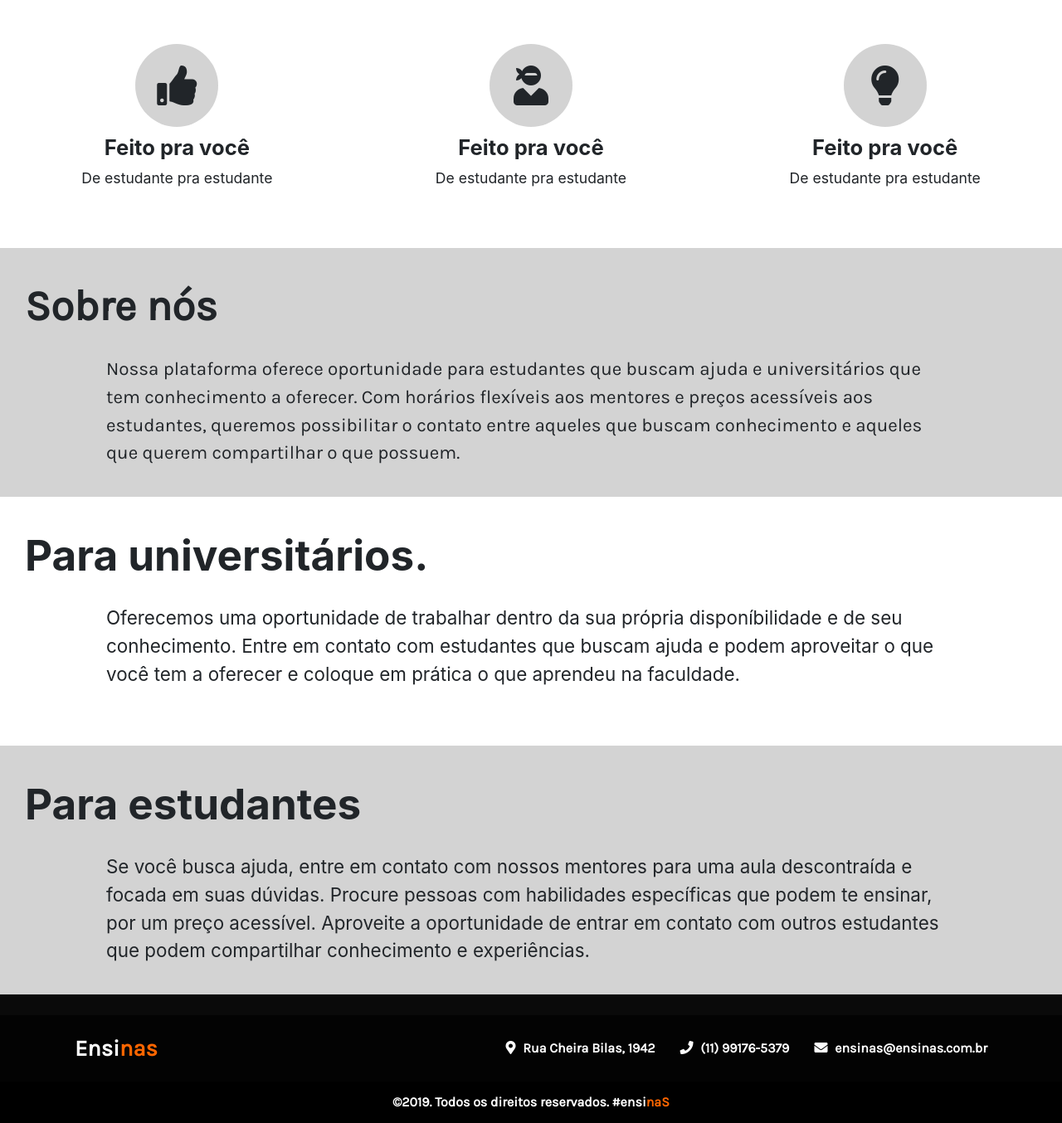
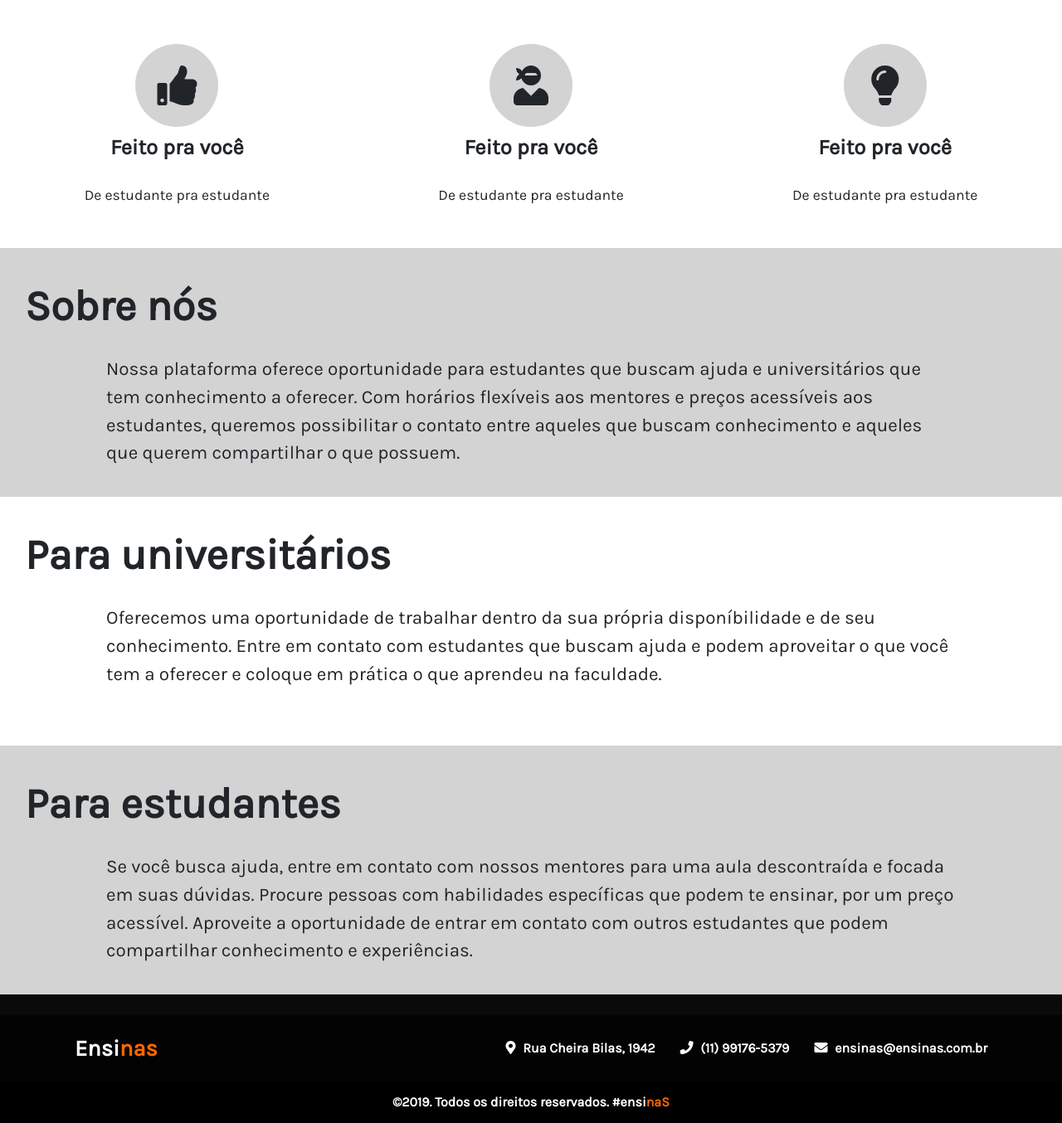
Before and after one commit to JuliaWharton/Ensinas-backend, a Django app: page / in a window 1280 px wide. Shown: the part 801-2155 px from the top of the page at 83% size. Run offline with Django 3.2, Linux system fonts and the light colour scheme; some libraries are stand-ins or nearby versions.

Commit message:
Better landing style for sections

```diff
--- a/landing/static/style/general.css
+++ b/landing/static/style/general.css
@@ -1,3 +1,13 @@
+* {
+    margin: 0;
+    padding: 0;
+    border: none;
+}
+
+body{
+    width: 100%;
+}
+
 .maxW {
     max-width: 1366px;
     width: 100%;
--- a/landing/static/style/landing.css
+++ b/landing/static/style/landing.css
@@ -21,10 +21,11 @@ nav {
     font-family: 'Karla';
 }
 
-.mainInside h1 {
+.mainInside h2 {
     color: white;
     font-size: 3rem;
     font-weight: bolder;
+    text-transform: uppercase;
 }
 
 .mainInside h4 {
@@ -99,32 +100,64 @@ nav {
     color: white;
 }
 
-.sectionOneBox {
+section {
+    font-family: 'Karla', 'sans-serif';
+    height: 300px;
+    padding-top: 20px;
     width: 100%;
 }
 
-.sectionOne {
-    background-color: white;
-    height: 300px;
-    justify-content: space-around;
+section:nth-of-type(odd) {
+    background-color: #ffffff;
 }
 
-.sectionOneIcons {
-    font-size: 3rem;
+section:nth-of-type(even) {
+    background-color: lightgray;
+}
+
+section div {
+    display: flex;
     flex-direction: column;
 }
 
+section h2 {
+    font-weight: bold;
+    padding-top: 100px;
+    font-size: 3.2rem;
+    padding: 20px 0px 0px 30px;
+}
 
-.sectionOne .icons:hover {
+section p {
+    font-size: 1.4rem;
+    margin-top: 20px;
+    width: 80%;
+    align-self: center;
+}
+
+#icones>div {
+    display: flex;
+    flex-direction: row;
+    justify-content: space-around;
+    align-items: center;
+    height: 100%;
+}
+
+.iconBox {
+    font-size: 3rem;
+    flex-direction: column;
+    align-items: center;
+}
+
+.iconBox .icons:hover {
     cursor: pointer;
     background-color: #FF6600;
 }
 
-.sectionOneIcons .icons:hover {
+.iconBox .icons:hover {
     color: white;
 }
 
-.sectionOneIcons .icons {
+.iconBox .icons {
     width: 100px;
     height: 100px;
     transition: all 0.3s;
@@ -133,42 +166,13 @@ nav {
     margin-bottom: 5px;
 }
 
-.sectionOneIcons h3 {
+.iconBox h3 {
     margin-top: 5px;
     font-size: 1.6rem;
     font-weight: bolder;
 }
 
-.sectionOneIcons p {
+.iconBox p {
     font-size: 1.1rem;
+    width: 100%;
 }
-
-.sectionTwoBox {
-    font-family: 'Karla', 'sans-serif'
-}
-
-.sectionTwo {
-    background-color: lightgray;
-    height: 300px;
-}
-
-.sectionTwoAll {
-    padding-top: 20px;
-}
-
-.sectionTwo h1 {
-    font-weight: bold;
-    padding-top: 100px;
-    font-size: 3.2rem;
-    padding: 20px 0px 0px 30px;
-}
-
-.sectionTwoText p {
-    font-size: 1.4rem;
-    margin-top: 20px;
-    width: 80%;
-}
-
-.sectionThree {
-    background-color: white;
-}
--- a/landing/templates/landing.html
+++ b/landing/templates/landing.html
@@ -13,18 +13,17 @@ crossorigin="anonymous">
 
 {% block content %}
 
-<div class="main">
+<header class="main">
     <div class="mainShadow">
         <nav class="flex">
             {% include 'nav.html' %}
         </nav>
 
         <div class="mainInside flex">
-            <h1>DESCUBRA NOVOS HORIZONTES</h1>
+            <h2>Descubra novos Horizontes</h2>
             <h4>Seu estudo, Seu tempo</h4>
             <div class="boxMaterias flex">
                 <div class="materiasSection flex">
-
                     <div class="materiasButton flex">
                         <img src="{%static 'img/matematica.png'%}" alt="">
                         <p> Matemática </p>
@@ -55,71 +54,63 @@ crossorigin="anonymous">
             </div>
         </div>
     </div>
-</div>
-<div class="sectionOneBox flex">
+</header>
+<section id="icones">
     <div class="maxW">
-        <div class="sectionOne flex">
-            <div class="sectionOneIcons flex">
+        <div class="iconBox">
             <span class="icons flex"><i class="fas fa-thumbs-up"></i></span>
             <h3>Feito pra você</h3>
             <p>De estudante pra estudante</p>
         </div>
-            <div class="sectionOneIcons flex">
+        <div class="iconBox">
             <span class="icons flex"><i class="fas fa-user-ninja"></i></span>
             <h3>Feito pra você</h3>
             <p>De estudante pra estudante</p>
         </div>
-            <div class="sectionOneIcons flex">
+        <div class="iconBox">
             <span class="icons flex"><i class="fas fa-lightbulb"></i></span>
             <h3>Feito pra você</h3>
             <p>De estudante pra estudante</p>
         </div>
     </div>
+</section>
+
+<section id="sobre">
+    <h2>Sobre nós</h2>
+    <div class="sectionTwoText flex">
+        <p>Nossa plataforma oferece oportunidade para estudantes que buscam ajuda e universitários que tem
+            conhecimento
+            a oferecer. Com horários flexíveis aos mentores e preços acessíveis aos estudantes, queremos
+            possibilitar o
+            contato entre aqueles que buscam conhecimento e aqueles que querem compartilhar o que possuem.</p>
     </div>
     </div>
+</section>
 
-<div class="sectionTwoBox flex">
+<section id="universitarios">
     <div class="maxW">
-        <div class="sectionTwo">
-            <div class="sectionTwoAll">
-                <h1>Sobre nós</h1>
+        <h2>Para universitários</h2>
+        <p>Oferecemos uma oportunidade de trabalhar dentro da sua própria disponíbilidade e de seu conhecimento.
+            Entre
+            em contato com estudantes que buscam ajuda e podem aproveitar o que você tem a oferecer e coloque em
+            prática o que aprendeu na faculdade.</p>
+    </div>
+</section>
+
+<section id="estudantes">
+    <div class="maxW">
+        <h2>Para estudantes</h2>
         <div class="sectionTwoText flex">
-                    <p>Nossa plataforma oferece oportunidade para estudantes que buscam ajuda e universitários que tem conhecimento a oferecer. Com horários flexíveis aos mentores e preços acessíveis aos estudantes, queremos possibilitar o contato entre aqueles que buscam conhecimento e aqueles que querem compartilhar o que possuem.</p>
+            <p>Se você busca ajuda, entre em contato com nossos mentores para uma aula descontraída e focada em
+                suas dúvidas. Procure pessoas com habilidades específicas que podem te ensinar, por um preço
+                acessível. Aproveite a oportunidade de entrar em contato com outros estudantes que podem
+                compartilhar conhecimento e experiências.</p>
         </div>
     </div>
-            </div>
-        </div>
-    </div>
+</section>
 
-    <div class="sectionTwo flex">
-        <div class="maxW">
-            <div class="sectionTwo sectionThree">
-                <div class="sectionTwoAll">
-                    <h1>Para universitários.</h1>
-                    <div class="sectionTwoText flex">
-                        <p>Oferecemos uma oportunidade de trabalhar dentro da sua própria disponíbilidade e de seu conhecimento.  Entre em contato com estudantes que buscam ajuda e podem aproveitar o que você tem a oferecer e coloque em prática o que aprendeu na faculdade.</p>
-                        </div>
-                    </div>
-                </div>
-            </div>
-        </div>
-
-        <div class="sectiontwo flex">
-            <div class="maxW">
-                <div class="sectionTwo sectionFour">
-                    <div class="sectionTwoAll">
-                        <h1>Para estudantes</h1>
-                        <div class="sectionTwoText flex">
-                            <p>Se você busca ajuda, entre em contato com nossos mentores para uma aula descontraída e focada em suas dúvidas. Procure pessoas com habilidades específicas que podem te ensinar, por um preço acessível. Aproveite a oportunidade de entrar em contato com outros estudantes que podem compartilhar conhecimento e experiências.</p>
-                            </div>
-                        </div>
-                    </div>
-                </div>
-            </div>
-
-            <footer class="">
+<footer>
     {% include 'footer.html' %}
 </footer>
 
-
 {%endblock%}
```
Lines whose indentation alone changed are shown as unchanged.
